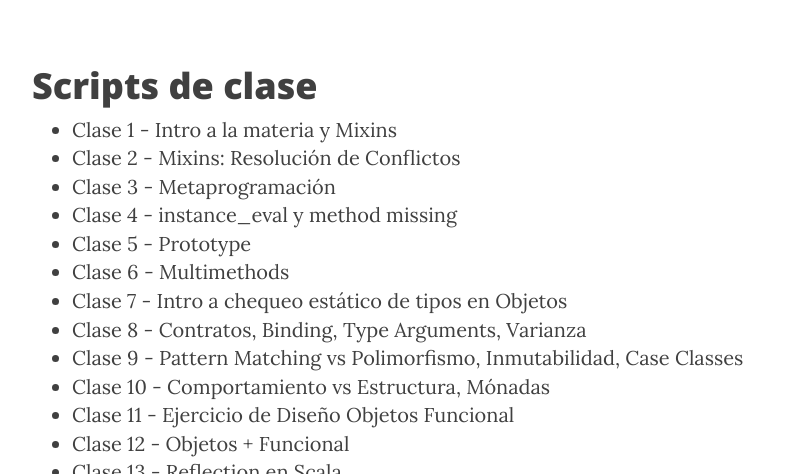
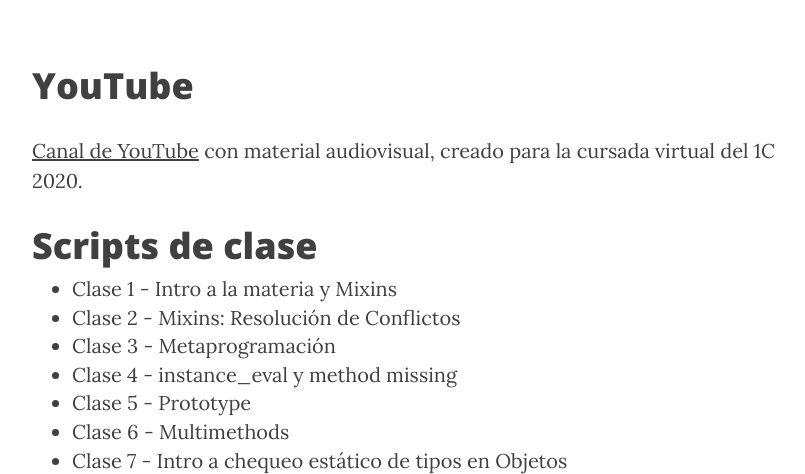
Before and after one commit to tadp-utn-frba/tadp-utn-frba.github.io, a Jekyll site: the page built from material.md, in a window 1280 px wide and 900 px high, cut to the strip 426-900 px from the top of the window. Shown: the whole strip, without its empty margins (233-1038 px from the left). Built offline with Jekyll 4.4.1, drawn with Linux system fonts in a browser that asks for light colours; nearby versions of some CDN libraries.

Commit message:
Agrego link al canal de YouTube

```diff
--- a/material.md
+++ b/material.md
@@ -3,6 +3,10 @@
 title: Material
 permalink: /material/
 ---
+
+# YouTube
+
+[Canal de YouTube](https://www.youtube.com/channel/UCsYCiCVGp0SM8GsY7mP21Mw) con material audiovisual, creado para la cursada virtual del 1C 2020.
 
 # Scripts de clase
 
```
